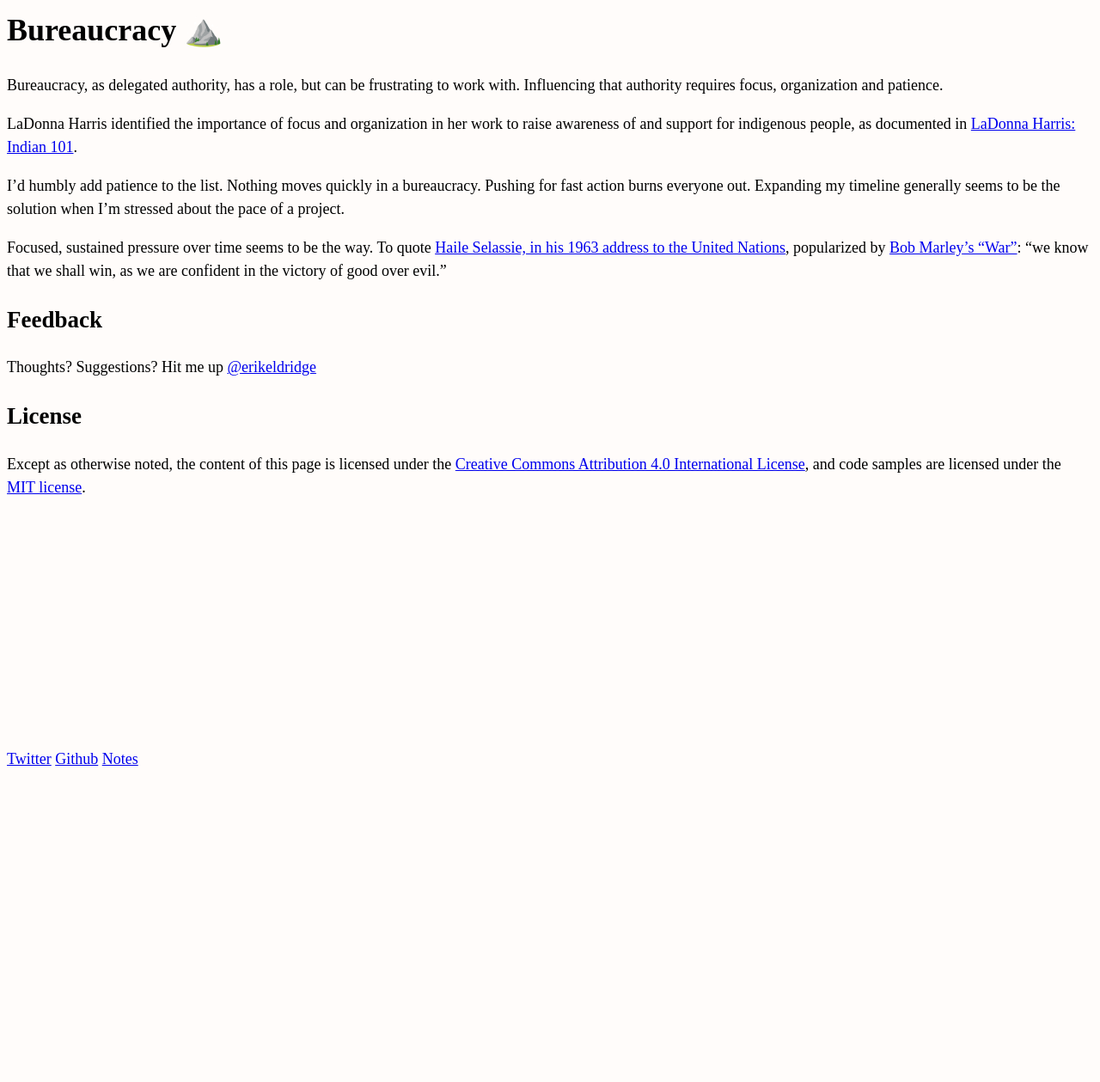
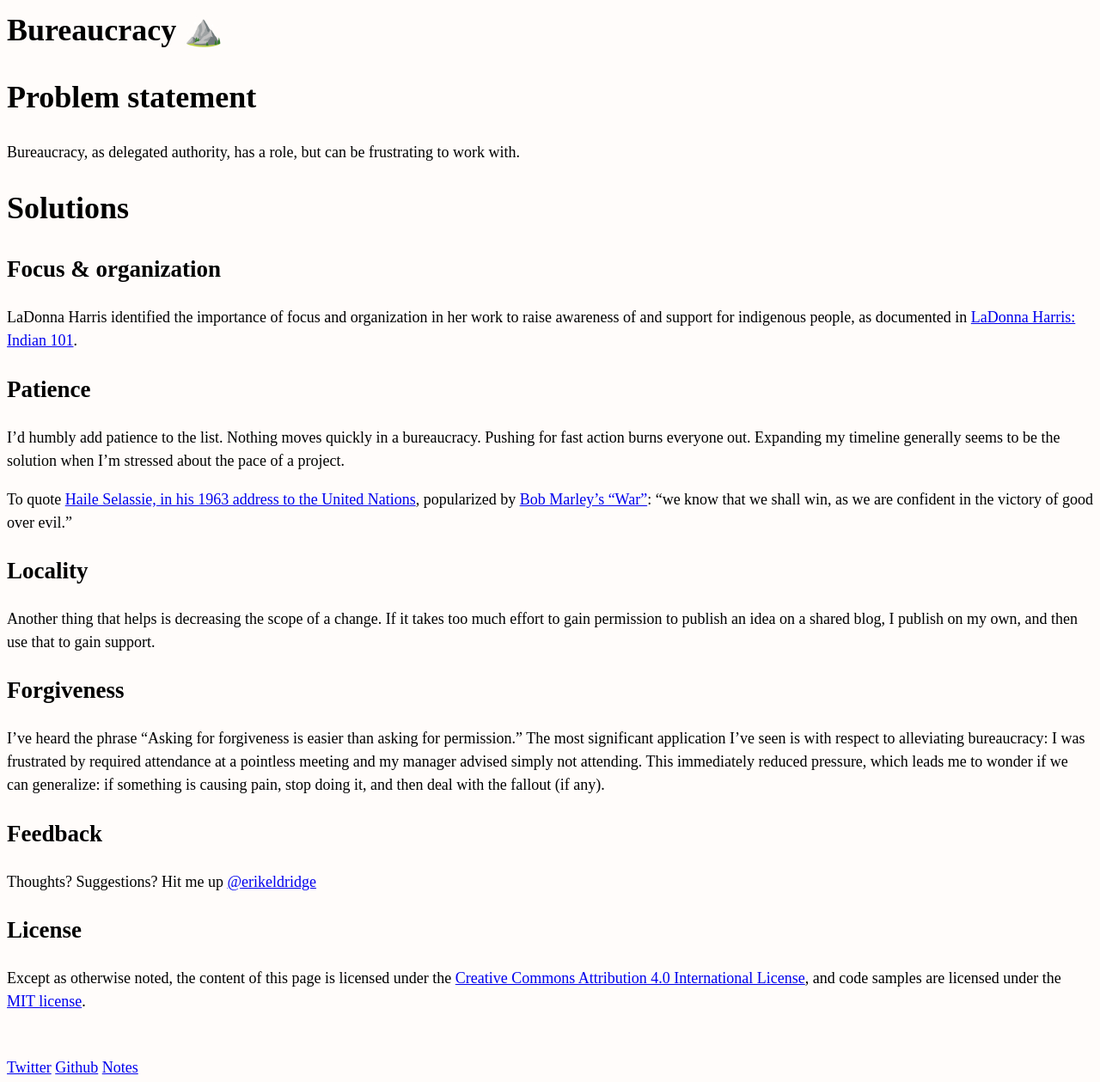
Before and after one commit to erikeldridge/erikeldridge.github.com, a Jekyll site: the page built from _posts/2018-03-05-bureaucracy.md, in a window 1280 px wide. Shown: the whole page at 86% size. Built offline with Jekyll 4.4.1, drawn with Linux system fonts in a browser that asks for light colours; nearby versions of some CDN libraries; before the commit the page ends 900 px from its top, so only the background shows below that.

Commit message:
Update from Forestry.io - 2018-03-05-bureaucracy.md

```diff
--- a/_posts/2018-03-05-bureaucracy.md
+++ b/_posts/2018-03-05-bureaucracy.md
@@ -1,14 +1,30 @@
 ---
 title: Bureaucracy ⛰️
 layout: post
-date: 2018-03-05 00:00:00 +0000
+date: 2018-03-05 19:05:32 -0800
 tags:
 - org
 ---
-Bureaucracy, as delegated authority, has a role, but can be frustrating to work with. Influencing that authority requires focus, organization and patience.
+# Problem statement
+
+Bureaucracy, as delegated authority, has a role, but can be frustrating to work with.
+
+# Solutions
+
+## Focus & organization
 
 LaDonna Harris identified the importance of focus and organization in her work to raise awareness of and support for indigenous people, as documented in [LaDonna Harris: Indian 101](http://www.pbs.org/video/ladonna-harris-indian-101-full-episode/).
 
+## Patience
+
 I'd humbly add patience to the list. Nothing moves quickly in a bureaucracy. Pushing for fast action burns everyone out. Expanding my timeline generally seems to be the solution when I'm stressed about the pace of a project.
 
-Focused, sustained pressure over time seems to be the way. To quote [Haile Selassie, in his 1963 address to the United Nations](https://en.wikisource.org/wiki/Haile_Selassie%27s_address_to_the_United_Nations,_1963), popularized by [Bob Marley's "War"](https://www.youtube.com/watch?v=vPZydAotVOY): "we know that we shall win, as we are confident in the victory of good over evil."
+To quote [Haile Selassie, in his 1963 address to the United Nations](https://en.wikisource.org/wiki/Haile_Selassie%27s_address_to_the_United_Nations,_1963), popularized by [Bob Marley's "War"](https://www.youtube.com/watch?v=vPZydAotVOY): "we know that we shall win, as we are confident in the victory of good over evil."
+
+## Locality
+
+Another thing that helps is decreasing the scope of a change. If it takes too much effort to gain permission to publish an idea on a shared blog, I publish on my own, and then use that to gain support.
+
+## Forgiveness
+
+I've heard the phrase "Asking for forgiveness is easier than asking for permission." The most significant application I've seen is with respect to alleviating bureaucracy: I was frustrated by required attendance at a pointless meeting and my manager advised simply not attending. This immediately reduced pressure, which leads me to wonder if we can generalize: if something is causing pain, stop doing it, and then deal with the fallout (if any).
```
